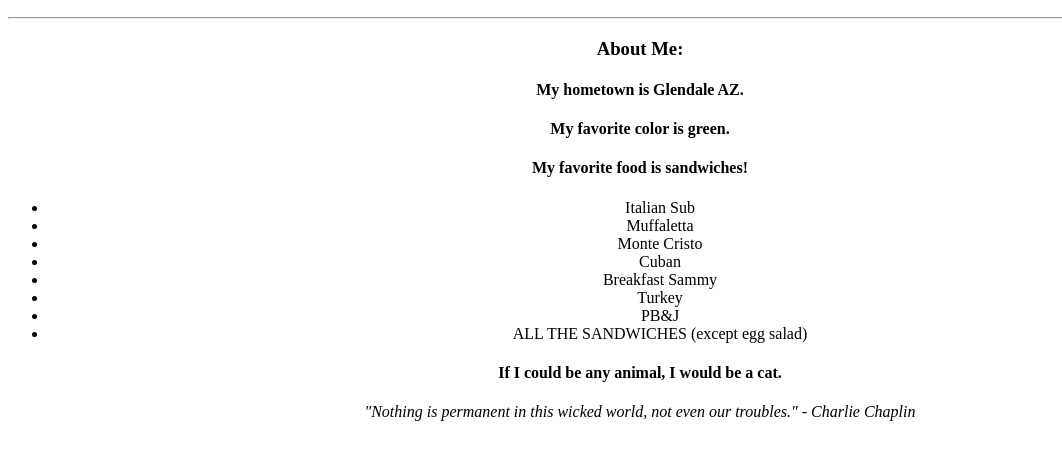
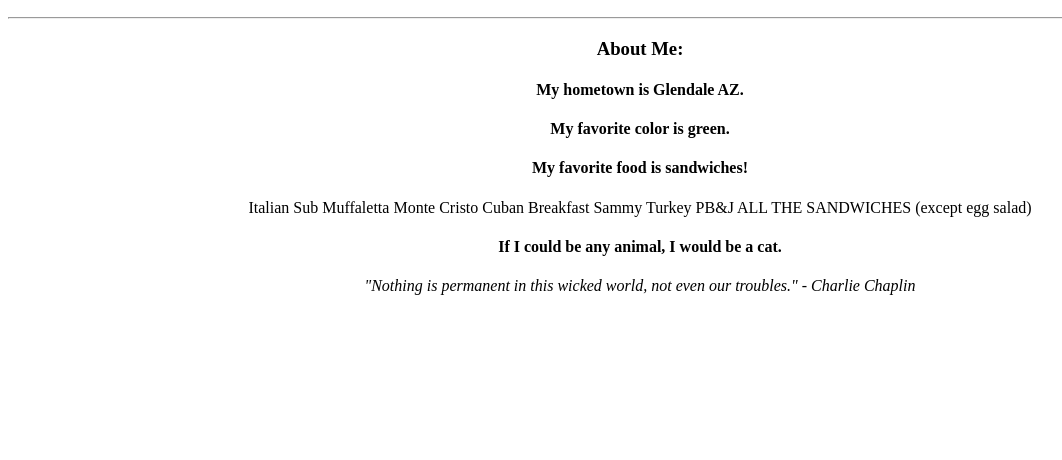
Before and after one commit to mkatkennedy/my-profile, a plain HTML site: page index.html in a window 1280 px wide. Shown: the part 110-570 px from the top of the page, without its empty margins (0-1062 px from the left). Drawn offline with Linux system fonts and the light colour scheme.

Commit message:
delete bullets

```diff
--- a/index.html
+++ b/index.html
@@ -14,16 +14,16 @@
 					<h4>My hometown is Glendale AZ.</h4>
 					<h4>My favorite color is green.</h4>
 					<h4>My favorite food is sandwiches!</h4>
-					<p><ul>
-						<li>Italian Sub</li>
-						<li>Muffaletta</li>
-						<li>Monte Cristo</li>
-						<li>Cuban</li>
-						<li>Breakfast Sammy
-						<li>Turkey</li>
-					    <li>PB&amp;J</li>
-						<li>ALL THE SANDWICHES (except egg salad)</li>
-					  </ul></p>
+					<p>
+						Italian Sub
+						Muffaletta
+						Monte Cristo
+						Cuban
+						Breakfast Sammy
+						Turkey
+					    PB&amp;J
+						ALL THE SANDWICHES (except egg salad)
+					  </p>
 					<h4>If I could be any animal, I would be a cat.</h4>
                     <p><i>"Nothing is permanent in this wicked world, not even our troubles." - Charlie Chaplin</i></p>
 			</div>
```
